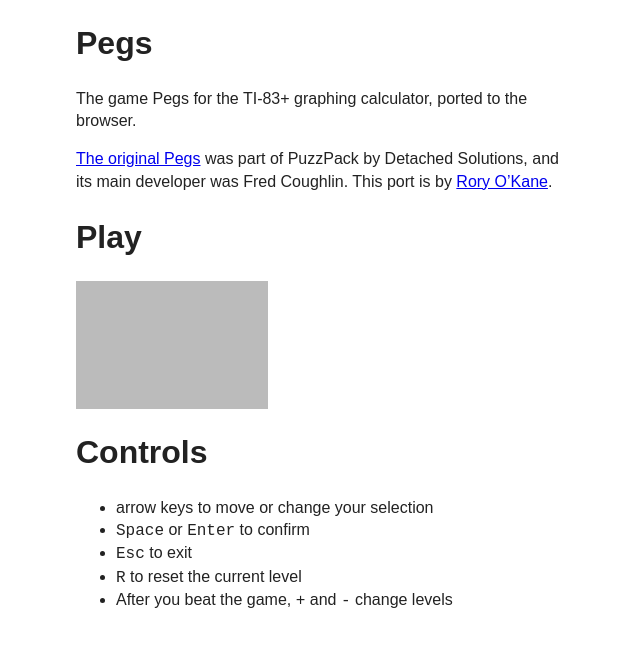
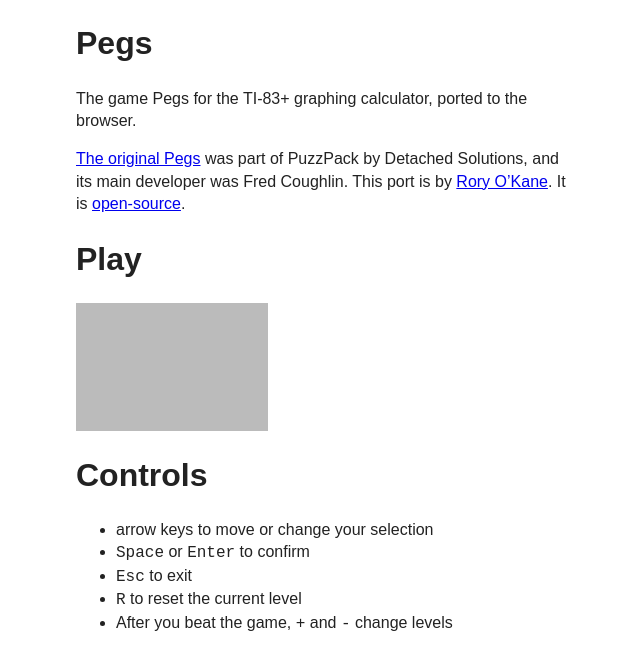
Before and after one commit to roryokane/pegs-js, a plain HTML site: page index.html in a window 1280 px wide. Shown: the whole page, without its empty margins (314-954 px from the left). Drawn offline with nearby package versions, Linux system fonts and the light colour scheme.

Commit message:
Link to the GitHub repo on the page
I didn’t update the corresponding part of the README, because most of its readers will be on GitHub, and already know that it’s open-source.

```diff
--- a/index.html
+++ b/index.html
@@ -31,7 +31,7 @@
 
 			<p>The game Pegs for the TI-83+ graphing calculator, ported to the browser.</p>
 
-			<p><a href="http://www.detachedsolutions.com/puzzpack/pegs.php">The original Pegs</a> was part of PuzzPack by Detached Solutions, and its main developer was Fred Coughlin. This port is by <a href="http://roryokane.com/">Rory O’Kane</a>.</p>
+			<p><a href="http://www.detachedsolutions.com/puzzpack/pegs.php">The original Pegs</a> was part of PuzzPack by Detached Solutions, and its main developer was Fred Coughlin. This port is by <a href="http://roryokane.com/">Rory O’Kane</a>. It is <a href="https://github.com/roryokane/pegs-js">open-source</a>.</p>
 
 			<section>
 				<header>
```
